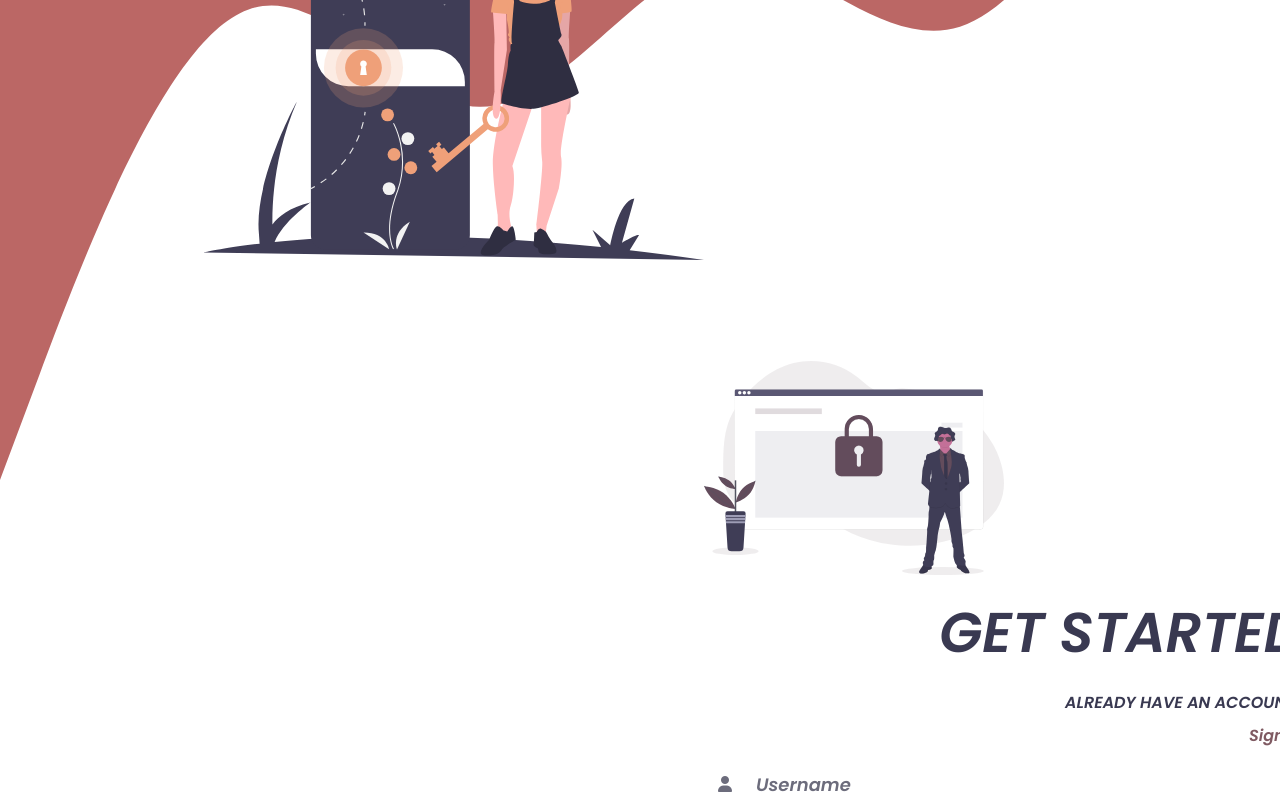
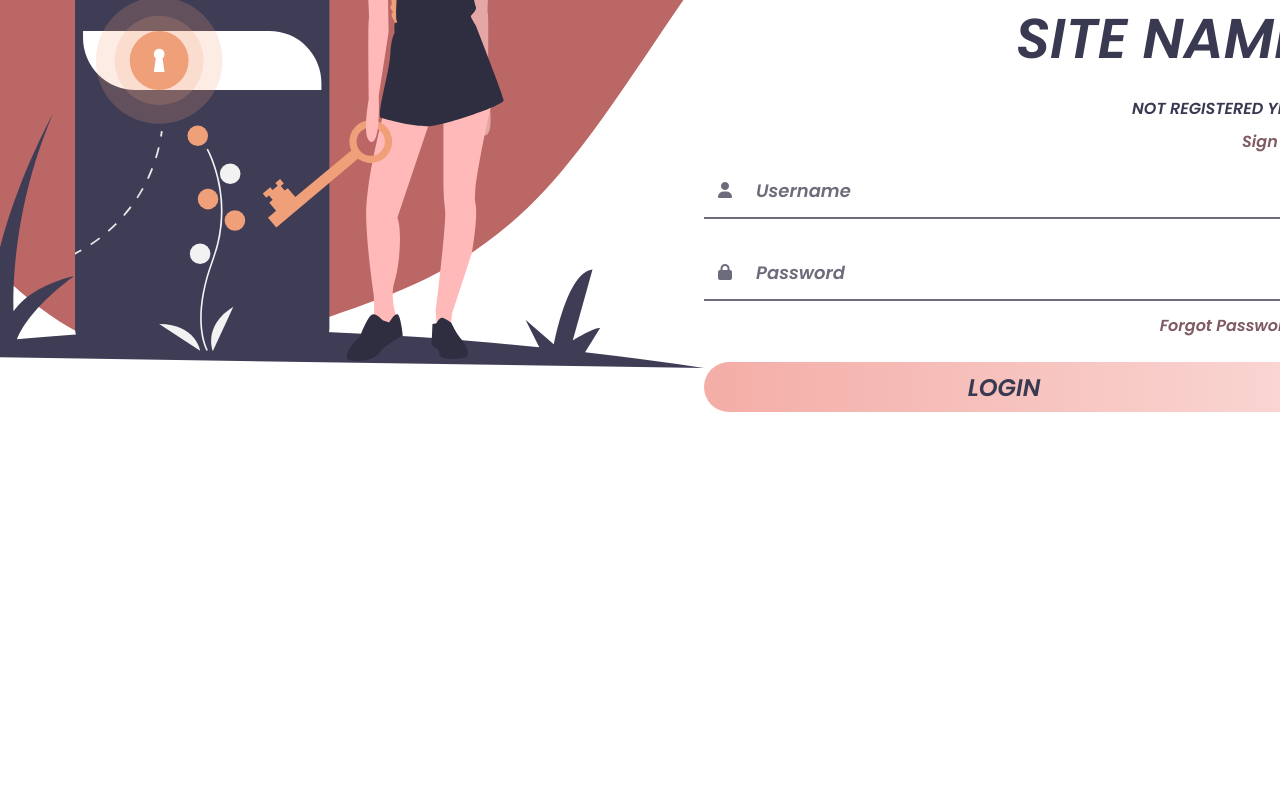
Before and after one commit to putraawali/coba-coba, a React (Create React App) app: page / in a window 1280 px wide. Shown: the part 320-1120 px from the top of the page. After the commit the page ends 864 px from the top, so only its background shows below. Built offline with nearby package versions, Linux system fonts and the light colour scheme.

Commit message:
bugs has been repaired, color has been balanced

```diff
--- a/src/App.js
+++ b/src/App.js
@@ -27,7 +27,7 @@ class App extends React.Component {
   render() {
     return (
       <main
-      className={this.state.toggle ? 'sign-in-mode': null}
+      className={this.state.toggle ? 'sign-up-mode': null}
       >
         <img src="/svgLib/wave.svg" alt="" class="wave"/>
         <div class="container">
@@ -37,70 +37,6 @@ class App extends React.Component {
           </div>
           {/* form container */}
           <div class="form-container">
-            <div class="login-container">
-              <form class="sign-in-form" action="sign-in">
-                <img class="lap" src="/svgLib/undraw_secure_login_pdn4.svg" alt=""/>
-                <h2>site name</h2>
-                <h5 class="quote">Not registered yet?</h5>
-                <div class="link">
-                 <a class="toggle"
-                   onClick={this.toggleClass}
-                 >Sign Up</a>
-                </div>
-                <div class={this.state.classUsernameLogin}
-                  onFocus={() =>{
-                    this.setState({classUsernameLogin: 'input-div user focus'});
-                  }}
-                  onBlur={() =>{
-                    if (this.state.loginUsername) {
-                      this.setState({classUsernameLogin: 'input-div user focus'});
-                    }else if(this.state.loginUsername===''){
-                      this.setState({classUsernameLogin: 'input-div user'});
-                    }else{
-                      this.setState({classUsernameLogin: 'input-div user'});
-                    }
-                  }}
-                  value={this.state.loginUsername} onChange={(event) => this.setState({loginUsername: event.target.value})}
-                >
-                  <div class="i">
-                    <i class="fas fa-user"></i>
-                  </div>
-                  <div>
-                    <h5>Username</h5>
-                    <input class="input" type="text"/>
-                  </div>
-                </div>
-                <div class={this.state.classPasswordLogin}
-                  onFocus={() =>{
-                    this.setState({classPasswordLogin: 'input-div password focus'});
-                  }}
-                  onBlur={() =>{
-                    if (this.state.loginPassword) {
-                      this.setState({classPasswordLogin: 'input-div password focus'});
-                    }else if(this.state.loginPassword===''){
-                      this.setState({classPasswordLogin: 'input-div password'});
-                    }else{
-                      this.setState({classPasswordLogin: 'input-div password'});
-                    }
-                  }}
-                  value={this.state.loginPassword} onChange={(event) => this.setState({loginPassword: event.target.value})}
-                >
-                  <div class="i">
-                    <i class="fas fa-lock"></i>
-                  </div>
-                  <div>
-                    <h5>Password</h5>
-                    <input class="input" type="password"/>
-                  </div>
-                </div>
-                <div class="link">
-                  <a>Forgot Password?</a>
-                </div>
-
-                <input type="submit" class="btn" value="Login"/>
-              </form>
-            </div>
-            {/* ----------- */}
             <div class="register-container">
               <form class="sign-up-form" action="sign-up">
                 <img class="lap" src="/svgLib/undraw_security_o890.svg" alt=""/>
@@ -188,6 +124,72 @@ class App extends React.Component {
                 <input type="submit" class="btn" id="register" value="Register"/>
               </form>
             </div>
+
+            {/* ----------- */}
+
+            <div class="login-container">
+              <form class="sign-in-form" action="sign-in">
+                <img class="lap" src="/svgLib/undraw_secure_login_pdn4.svg" alt=""/>
+                <h2>site name</h2>
+                <h5 class="quote">Not registered yet?</h5>
+                <div class="link">
+                 <a class="toggle"
+                   onClick={this.toggleClass}
+                 >Sign Up</a>
+                </div>
+                <div class={this.state.classUsernameLogin}
+                  onFocus={() =>{
+                    this.setState({classUsernameLogin: 'input-div user focus'});
+                  }}
+                  onBlur={() =>{
+                    if (this.state.loginUsername) {
+                      this.setState({classUsernameLogin: 'input-div user focus'});
+                    }else if(this.state.loginUsername===''){
+                      this.setState({classUsernameLogin: 'input-div user'});
+                    }else{
+                      this.setState({classUsernameLogin: 'input-div user'});
+                    }
+                  }}
+                  value={this.state.loginUsername} onChange={(event) => this.setState({loginUsername: event.target.value})}
+                >
+                  <div class="i">
+                    <i class="fas fa-user"></i>
+                  </div>
+                  <div>
+                    <h5>Username</h5>
+                    <input class="input" type="text"/>
+                  </div>
+                </div>
+                <div class={this.state.classPasswordLogin}
+                  onFocus={() =>{
+                    this.setState({classPasswordLogin: 'input-div password focus'});
+                  }}
+                  onBlur={() =>{
+                    if (this.state.loginPassword) {
+                      this.setState({classPasswordLogin: 'input-div password focus'});
+                    }else if(this.state.loginPassword===''){
+                      this.setState({classPasswordLogin: 'input-div password'});
+                    }else{
+                      this.setState({classPasswordLogin: 'input-div password'});
+                    }
+                  }}
+                  value={this.state.loginPassword} onChange={(event) => this.setState({loginPassword: event.target.value})}
+                >
+                  <div class="i">
+                    <i class="fas fa-lock"></i>
+                  </div>
+                  <div>
+                    <h5>Password</h5>
+                    <input class="input" type="password"/>
+                  </div>
+                </div>
+                <div class="link">
+                  <a>Forgot Password?</a>
+                </div>
+
+                <input type="submit" class="btn" value="Login"/>
+              </form>
+            </div>
           </div>
         </div>
       </main>
--- a/src/index.css
+++ b/src/index.css
@@ -23,7 +23,7 @@ code {
 --storm-gray: #6c6c7c;
 --dolphin: #69647c;
 --apricot: #efa079;
---athens-gray: #f2f3f7;
+--athens-gray: #f5f5f8fb;
 --mulled-wine: #4c4b64;
 --zinnwaldite: #ebc0ad;
 --dairy-cream: #f8d4ba;
@@ -50,9 +50,9 @@ body{
 }
 
 .wave{
-  position: fixed;
+  position: absolute;
   height: 100%;
-  left: 0;
+  right: 0;
   bottom: 0;
   z-index: -1;
 }
@@ -82,7 +82,7 @@ body{
 }
 
 .img img{
-  width: 500px;
+  width: 800px;
 }
 
 .login-container{
@@ -91,7 +91,8 @@ body{
   text-align: center;
   justify-content: space-evenly;
   grid-column: 1 / 2;
-  grid-row:  1 / 2;
+  grid-row: 1 / 2;
+  transition: opacity 0.5s 0.7s;
 }
 
 .register-container{
@@ -99,6 +100,9 @@ body{
   align-items: center;
   text-align: center;
   justify-content: space-evenly;
+  grid-column: 1 / 2;
+  grid-row: 1 / 2;
+  transition: opacity 0.5s 0.7s;
 }
 
 .form-container{
@@ -115,9 +119,6 @@ body{
 
 form{
   width: 600px;
-  display: flex;
-  flex-direction: column;
-  justify-content: space-evenly;
 }
 
 .lap{
@@ -130,6 +131,7 @@ form h2{
   text-transform: uppercase;
   margin: 15px 0;
   color: var(--bright-gray);
+  transition: opacity 0.5s 0.7s;
 }
 
 .quote{
@@ -274,30 +276,57 @@ a:hover{
   margin: 5rem 0;
 }
 
-main.sign-in-mode .form-container{
+main.sign-up-mode .form-container{
   right: 45%;
 }
 
-main.sign-in-mode #move{
-  right: 20%;
+main.sign-up-mode #move{
+  right: 0%;
 }
 
-main.sign-in-mode form.sign-in-form{
-  opacity: 1;
-  pointer-events: all;
+main.sign-up-mode .login-container{
+  opacity: 0;
+  pointer-events: none;
 }
 
-.sign-in-form{
+.register-container{
   opacity: 0;
   pointer-events: none;
 }
 
 
-main.sign-in-mode form.sign-up-form{
-  opacity: 0;
-  pointer-events: none;
+main.sign-up-mode .register-container{
+  opacity: 1;
+  pointer-events: all;
 }
 
+main.sign-up-mode .input-div.focus .i i{
+  color: azure;
+}
+
+main.sign-up-mode .input{
+  color: azure;
+}
+
+main.sign-up-mode a:hover{
+  color: azure;
+}
+
+main.sign-up-mode a{
+  color: var(--bright-gray);
+}
+
+main.sign-up-mode h5{
+  color: azure;
+}
+
+main.sign-up-mode .input-div .i i{
+  color: var(--storm-gray);
+}
+
+main.sign-up-mode .input-div.focus .i i{
+  color:var(--dairy-cream);
+}
 
 
 @media screen and (max-width: 1050px){
```
Also changed, not shown: 1 other file (tests, documents, lock files or other folders).
